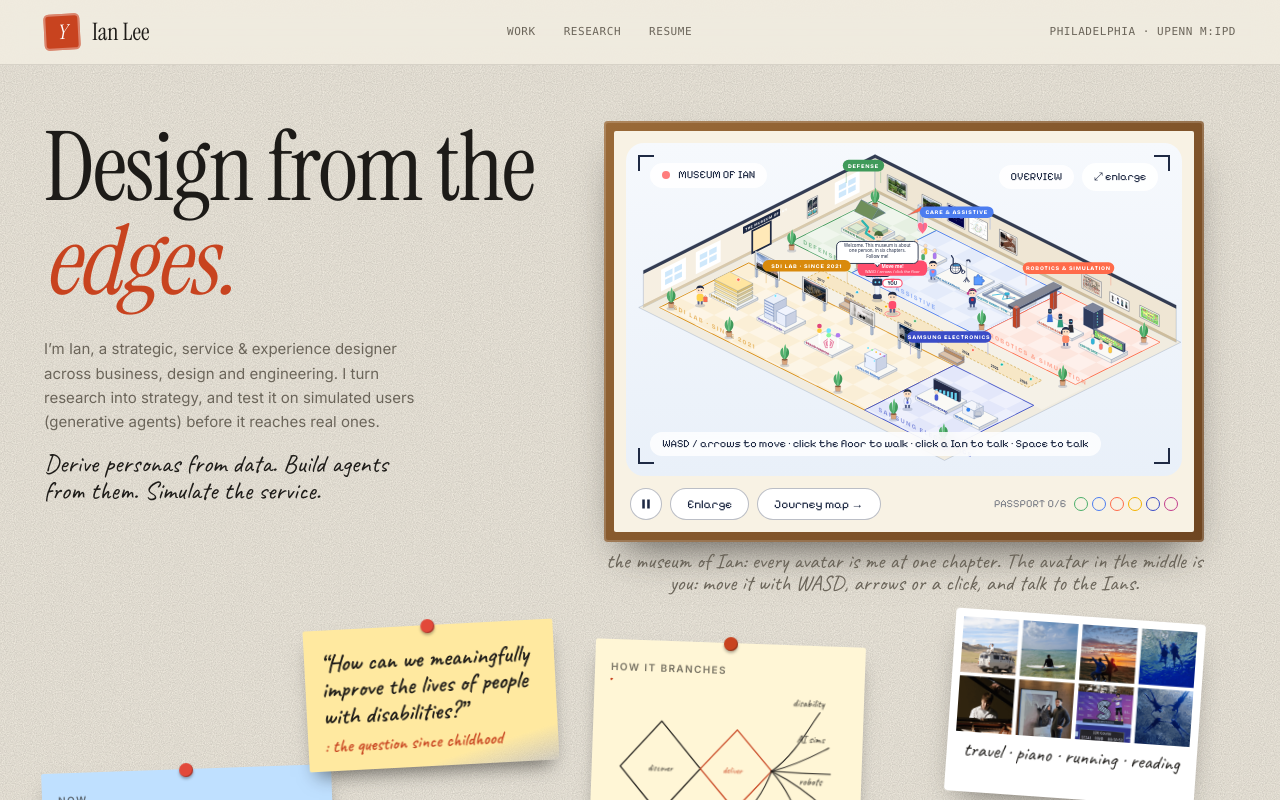
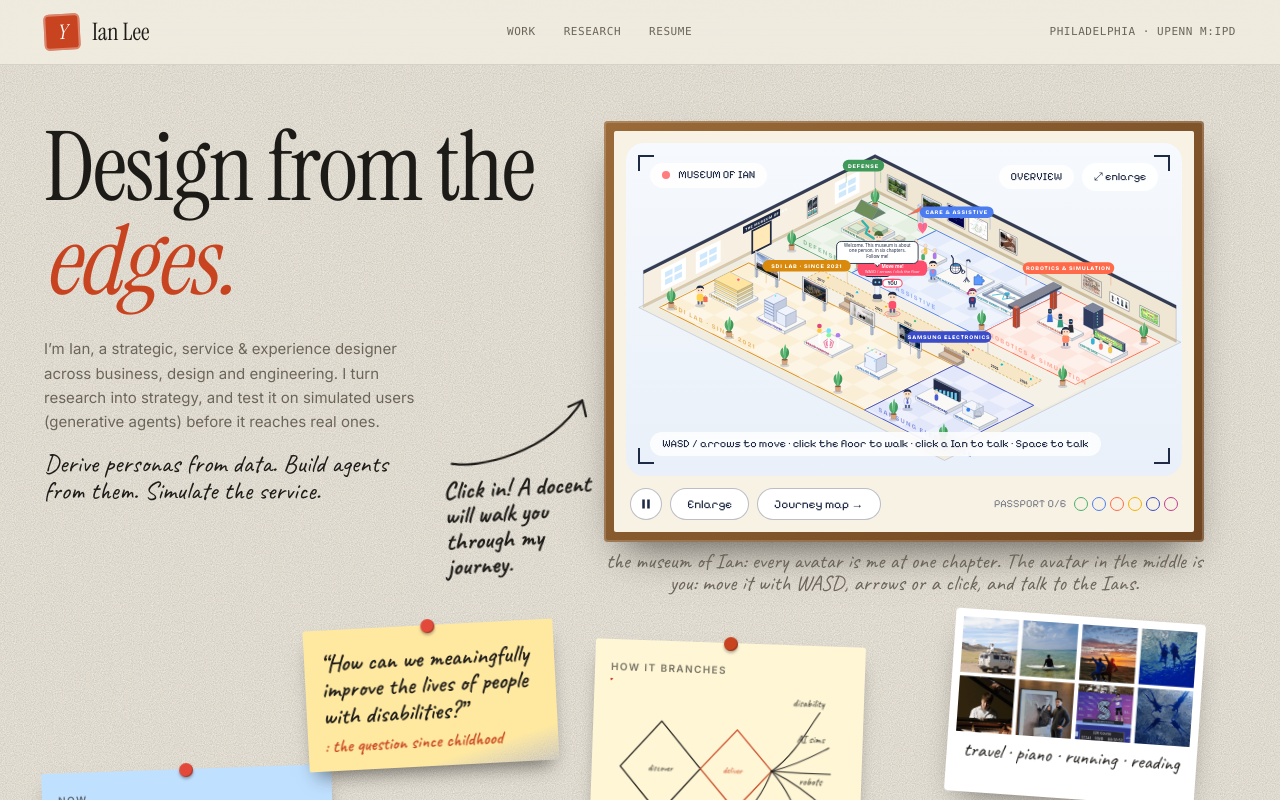
Before and after one commit to idealist-yun/portfolio-website, a Next.js app: page / in a window 1280 px wide. Built offline with nearby package versions, Linux system fonts and the light colour scheme.

Commit message:
Hero: hand-drawn 'Click in' note with arrow opens the museum

```diff
--- a/src/components/concept/MuseumHome.tsx
+++ b/src/components/concept/MuseumHome.tsx
@@ -182,6 +182,24 @@ export default function MuseumHome({ preview = false }: { preview?: boolean }) {
           </p>
 
           <div className="mt-10 grid gap-5 sm:grid-cols-2 md:mt-0 md:block">
+            <DeskItem left="33.5%" top="30%" rot={-3} z={7} front={front} onFront={bump} className="max-md:max-w-[220px] md:w-[160px]">
+              <button
+                type="button"
+                onClick={() => window.dispatchEvent(new Event("museum:enlarge"))}
+                className="group block w-full text-left"
+                aria-label="Open the museum"
+              >
+                <svg viewBox="0 0 170 84" className="h-auto w-full animate-[nudge_2.6s_ease-in-out_infinite]" fill="none" stroke={INK} strokeWidth="2.4" strokeLinecap="round" strokeLinejoin="round" aria-hidden>
+                  <path d="M10 74 C 36 80, 112 70, 152 14" />
+                  <path d="M152 14 L137 20 M152 14 L155 31" />
+                </svg>
+                <span className="mt-1 block text-[1.55rem] leading-[1.02] transition-colors group-hover:text-[#c8431f]" style={{ fontFamily: "var(--font-hand)", fontWeight: 700 }}>
+                  Click in! A docent will walk you through my journey.
+                </span>
+              </button>
+              <style>{`@keyframes nudge{0%,100%{transform:translate(0,0)}50%{transform:translate(5px,-5px)}}`}</style>
+            </DeskItem>
+
             <DeskItem left="47%" top="0%" rot={0} z={3} front={front} onFront={bump} className="sm:col-span-2 md:w-[600px]">
               <div
                 className="rounded-[4px] p-[10px] shadow-[0_22px_40px_-18px_rgba(29,27,24,0.7)]"
--- a/src/components/concept/ObservationRoom.tsx
+++ b/src/components/concept/ObservationRoom.tsx
@@ -936,6 +936,11 @@ export default function ObservationRoom({
     setFrameH(wrap.current?.offsetHeight ?? 0);
     setExpanded(true);
   }, []);
+  // other parts of the page (the hand-drawn "click in" note) can open the museum
+  useEffect(() => {
+    window.addEventListener("museum:enlarge", expand);
+    return () => window.removeEventListener("museum:enlarge", expand);
+  }, [expand]);
   const collapse = useCallback(() => {
     setExpanded(false);
     setDlg(null);
```
